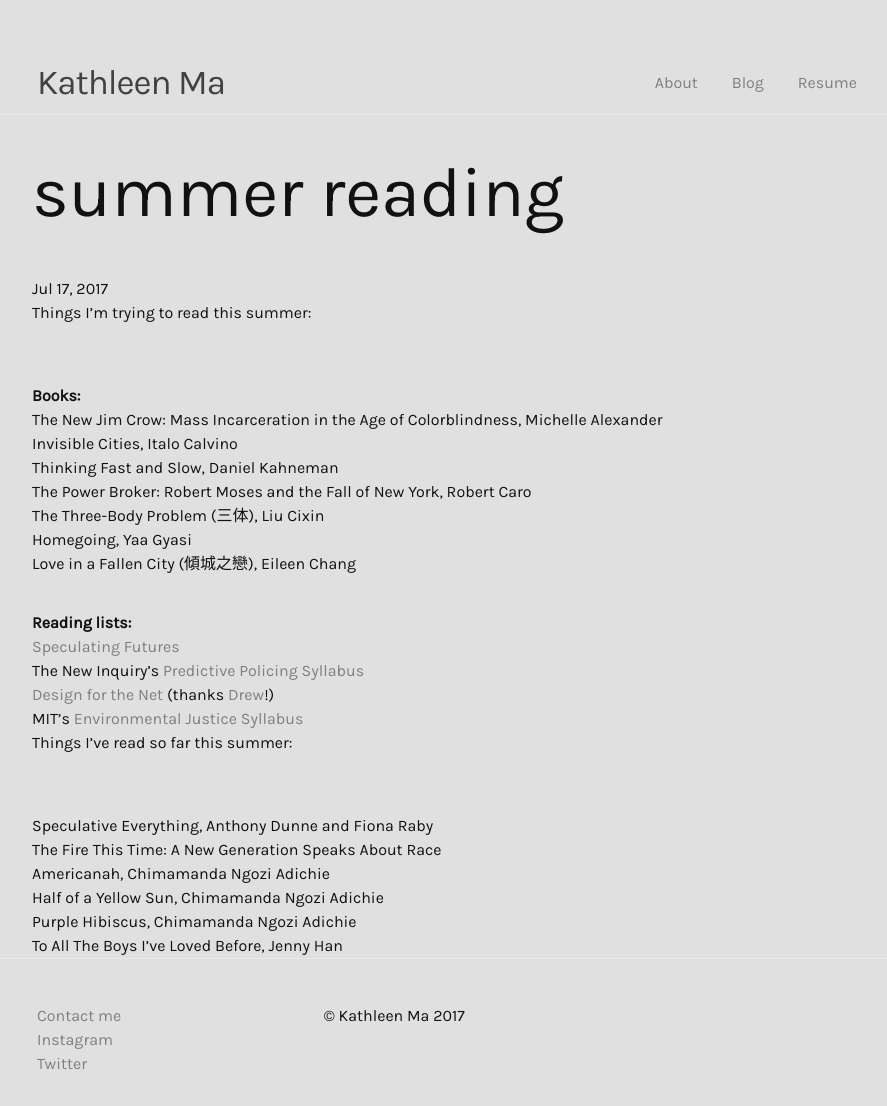
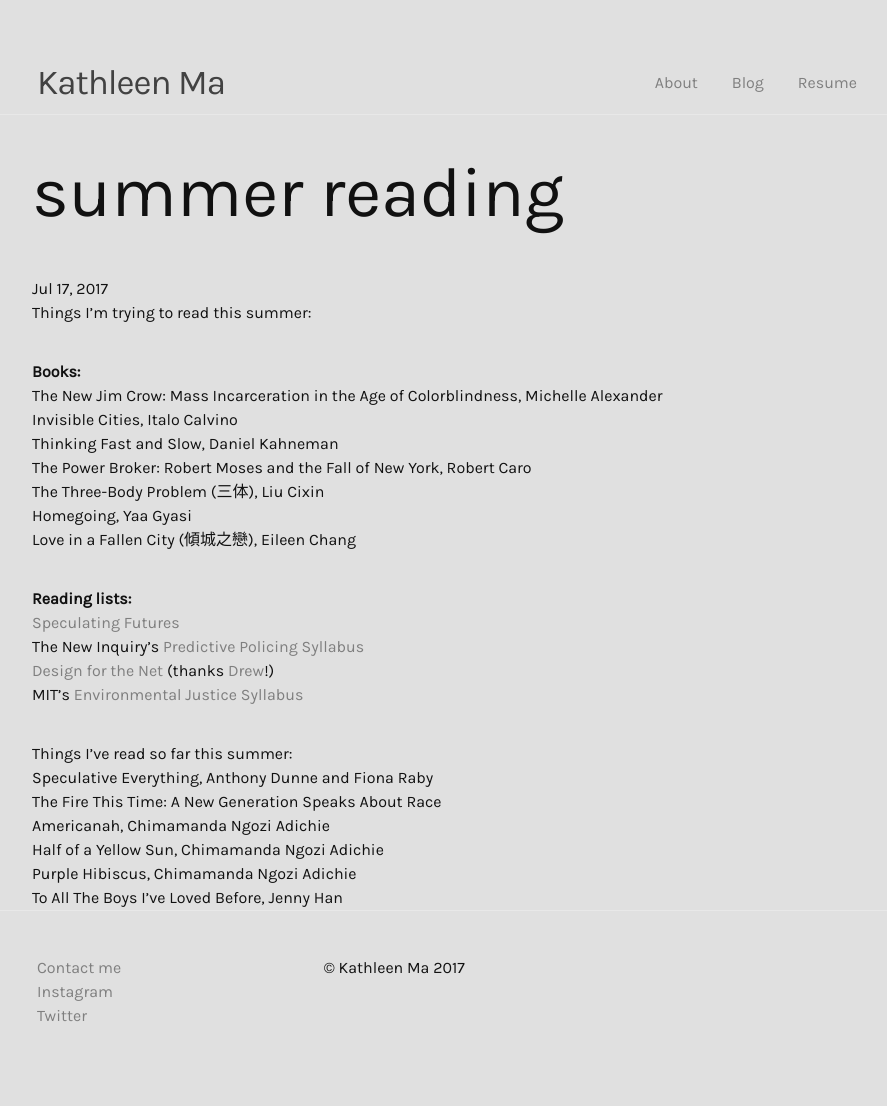
Before and after one commit to kathleenlma/kathleenlma.github.io, a Jekyll site: the page built from _posts/2017-06-25-summer-reads.md, in a window 1280 px wide. Shown: the whole page, without its empty margins (193-1080 px from the left). Built offline with Jekyll 4.4.1, drawn with Linux system fonts in a browser that asks for light colours; after the commit the page ends 1058 px from its top, so only the background shows below that.

Commit message:
updated site

```diff
--- a/_posts/2017-06-25-summer-reads.md
+++ b/_posts/2017-06-25-summer-reads.md
@@ -5,7 +5,8 @@
 categories:
 ---
 
-Things I’m trying to read this summer:
+* Things I’m trying to read this summer:
+
 * **Books:**
 * The New Jim Crow: Mass Incarceration in the Age of Colorblindness, Michelle Alexander
 * Invisible Cities, Italo Calvino
@@ -21,7 +22,7 @@
 * [Design for the Net](http://spring2017.designforthe.net/library) (thanks [Drew](drewwallacegames.com)!)
 * MIT's [Environmental Justice Syllabus](https://ocw.mit.edu/courses/urban-studies-and-planning/11-368-environmental-justice-fall-2004/readings/)
 
-Things I've read so far this summer:
+* Things I've read so far this summer:
 * Speculative Everything, Anthony Dunne and Fiona Raby
 * The Fire This Time: A New Generation Speaks About Race
 * Americanah, Chimamanda Ngozi Adichie
```
